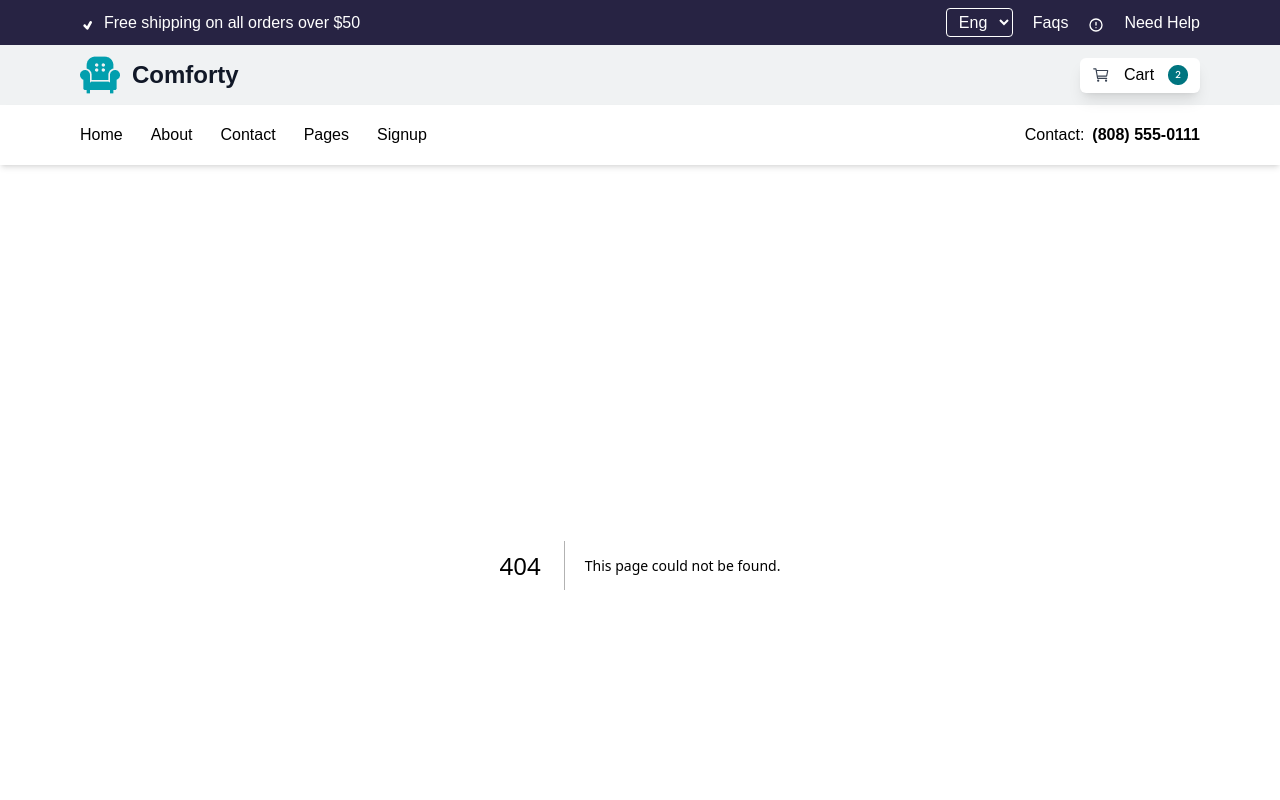
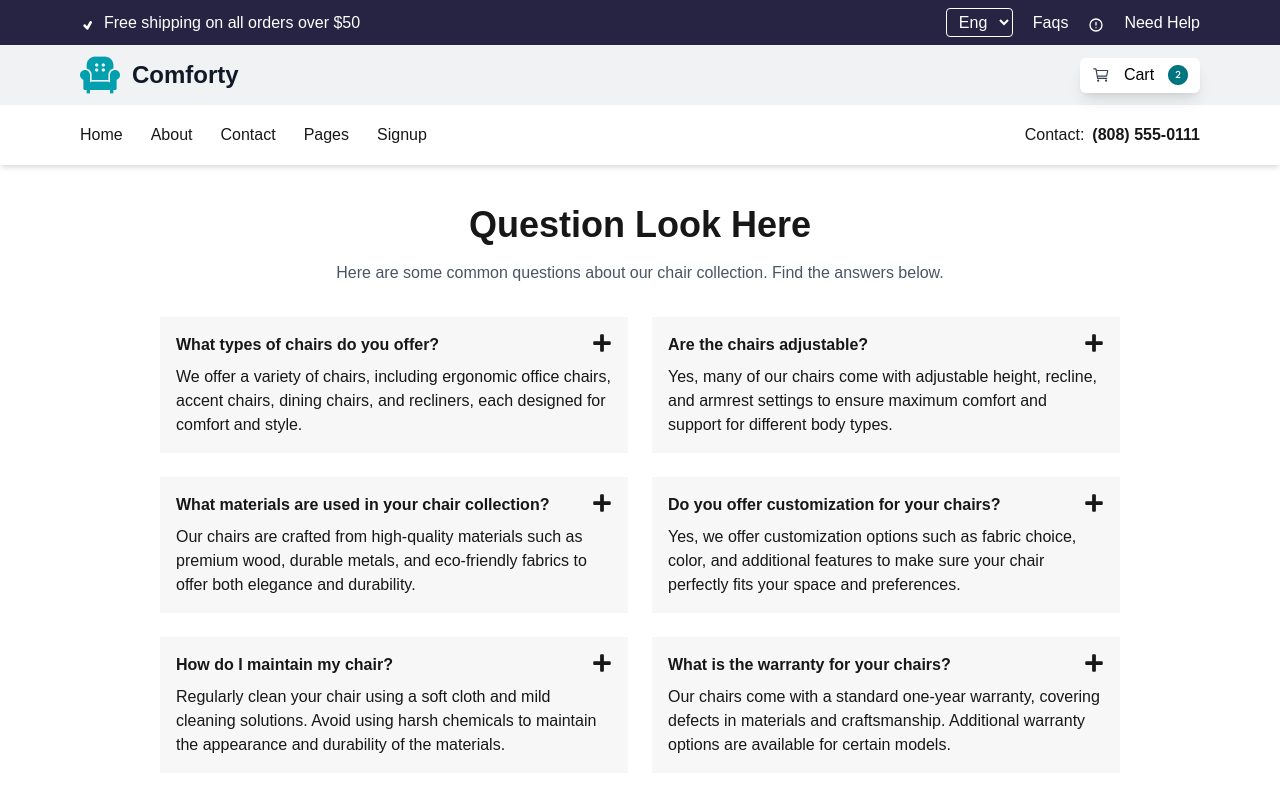
Before and after one commit to muhammadubaid2003/figma_template, a Next.js app: page /Faq in a window 1280 px wide. Before the commit this address had no page. Shown: the top 800 px of the page. Built offline with nearby package versions, Linux system fonts and the light colour scheme.

Commit message:
Add files via upload

```diff
--- /dev/null
+++ b/src/app/Faq/page.tsx
@@ -0,0 +1,100 @@
+import React from 'react'
+import { FaPlus } from 'react-icons/fa';
+
+const Faqs = () => {
+  return (
+<div>
+  <div className="flex flex-col items-center px-4 md:px-8 mx-auto w-full max-w-screen-lg pb-8"> {/* Added pb-8 here */}
+    <h1 className="text-center font-bold text-3xl md:text-4xl mt-10 mb-4">Question Look Here</h1>
+    <p className="text-center mb-8 text-gray-600">
+      Here are some common questions about our chair collection. Find the answers below.
+    </p>
+
+    <div className="grid grid-cols-1 md:grid-cols-2 gap-6 w-full">
+      {/* FAQ Item 1 */}
+      <div className="bg-[#F7F7F7] p-4">
+        <div className="flex justify-between mb-2">
+          <h1 className="font-semibold">What types of chairs do you offer?</h1>
+          <span className="text-xl">
+            <FaPlus />
+          </span>
+        </div>
+        <p>
+          We offer a variety of chairs, including ergonomic office chairs, accent chairs, dining chairs, and recliners, each designed for comfort and style.
+        </p>
+      </div>
+
+      {/* FAQ Item 2 */}
+      <div className="bg-[#F7F7F7] p-4">
+        <div className="flex justify-between mb-2">
+          <h1 className="font-semibold">Are the chairs adjustable?</h1>
+          <span className="text-xl">
+            <FaPlus />
+          </span>
+        </div>
+        <p>
+          Yes, many of our chairs come with adjustable height, recline, and armrest settings to ensure maximum comfort and support for different body types.
+        </p>
+      </div>
+
+      {/* FAQ Item 3 */}
+      <div className="bg-[#F7F7F7] p-4">
+        <div className="flex justify-between mb-2">
+          <h1 className="font-semibold">What materials are used in your chair collection?</h1>
+          <span className="text-xl">
+            <FaPlus />
+          </span>
+        </div>
+        <p>
+          Our chairs are crafted from high-quality materials such as premium wood, durable metals, and eco-friendly fabrics to offer both elegance and durability.
+        </p>
+      </div>
+
+      {/* FAQ Item 4 */}
+      <div className="bg-[#F7F7F7] p-4">
+        <div className="flex justify-between mb-2">
+          <h1 className="font-semibold">Do you offer customization for your chairs?</h1>
+          <span className="text-xl">
+            <FaPlus />
+          </span>
+        </div>
+        <p>
+          Yes, we offer customization options such as fabric choice, color, and additional features to make sure your chair perfectly fits your space and preferences.
+        </p>
+      </div>
+
+      {/* FAQ Item 5 */}
+      <div className="bg-[#F7F7F7] p-4">
+        <div className="flex justify-between mb-2">
+          <h1 className="font-semibold">How do I maintain my chair?</h1>
+          <span className="text-xl">
+            <FaPlus />
+          </span>
+        </div>
+        <p>
+          Regularly clean your chair using a soft cloth and mild cleaning solutions. Avoid using harsh chemicals to maintain the appearance and durability of the materials.
+        </p>
+      </div>
+
+      {/* FAQ Item 6 */}
+      <div className="bg-[#F7F7F7] p-4">
+        <div className="flex justify-between mb-2">
+          <h1 className="font-semibold">What is the warranty for your chairs?</h1>
+          <span className="text-xl">
+            <FaPlus />
+          </span>
+        </div>
+        <p>
+          Our chairs come with a standard one-year warranty, covering defects in materials and craftsmanship. Additional warranty options are available for certain models.
+        </p>
+      </div>
+    </div>
+  </div>
+</div>
+
+
+
+  )
+}
+
+export default Faqs
```
